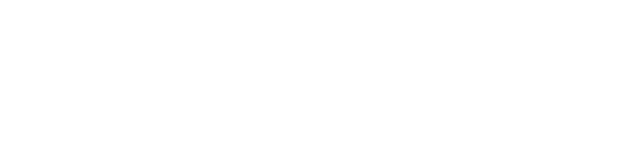
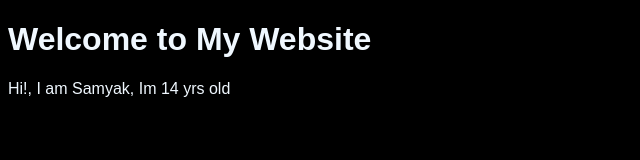
Before and after one commit to SpaceCoderPro/Personal-Website, a plain HTML site: page index.html in a window 1280 px wide. Shown: the whole page, without its empty margins (0-640 px from the left). Drawn offline with Linux system fonts and the light colour scheme.

Commit message:
Basic Structure, heading and paragraph

```diff
--- a/index.html
+++ b/index.html
@@ -1,10 +1,25 @@
 <!DOCTYPE html>
 <html lang="en">
-<head>
-    <meta charset="UTF-8">
-    <title>Title</title>
-</head>
-<body>
+    <head>
+        <meta charset="UTF-8">
+        <title>Samyak's Website</title>
+        <style>
+            body {
+                background-color: black;
+            }
+            h1 {
+                font-family: "Arial";
+                color: aliceblue;
+            }
+            p {
+                font-family: "Arial";
+                color: aliceblue;
+            }
+        </style>
+    </head>
+    <body>
+        <h1>Welcome to My Website</h1>
+        <p>Hi!, I am Samyak, Im 14 yrs old</p>
 
-</body>
+    </body>
 </html>
```
